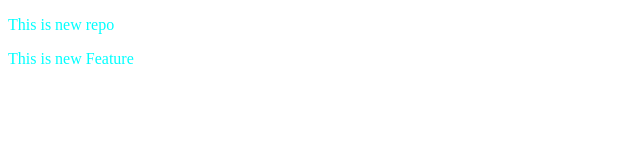
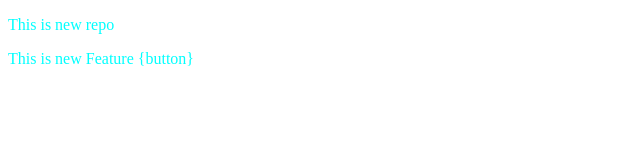
Before and after one commit to pratham4201/localRepo, a plain HTML site: page index.html in a window 1280 px wide. Shown: the full height of the page, 0-640 px from the left. Drawn offline with Linux system fonts and the light colour scheme.

```diff
--- a/index.html
+++ b/index.html
@@ -8,6 +8,6 @@
 </head>
 <body>
     <p>This is new repo</p>
-    <p>This is new Feature</p>
+    <p>This is new Feature {button} </p>
 </body>
 </html>
```
